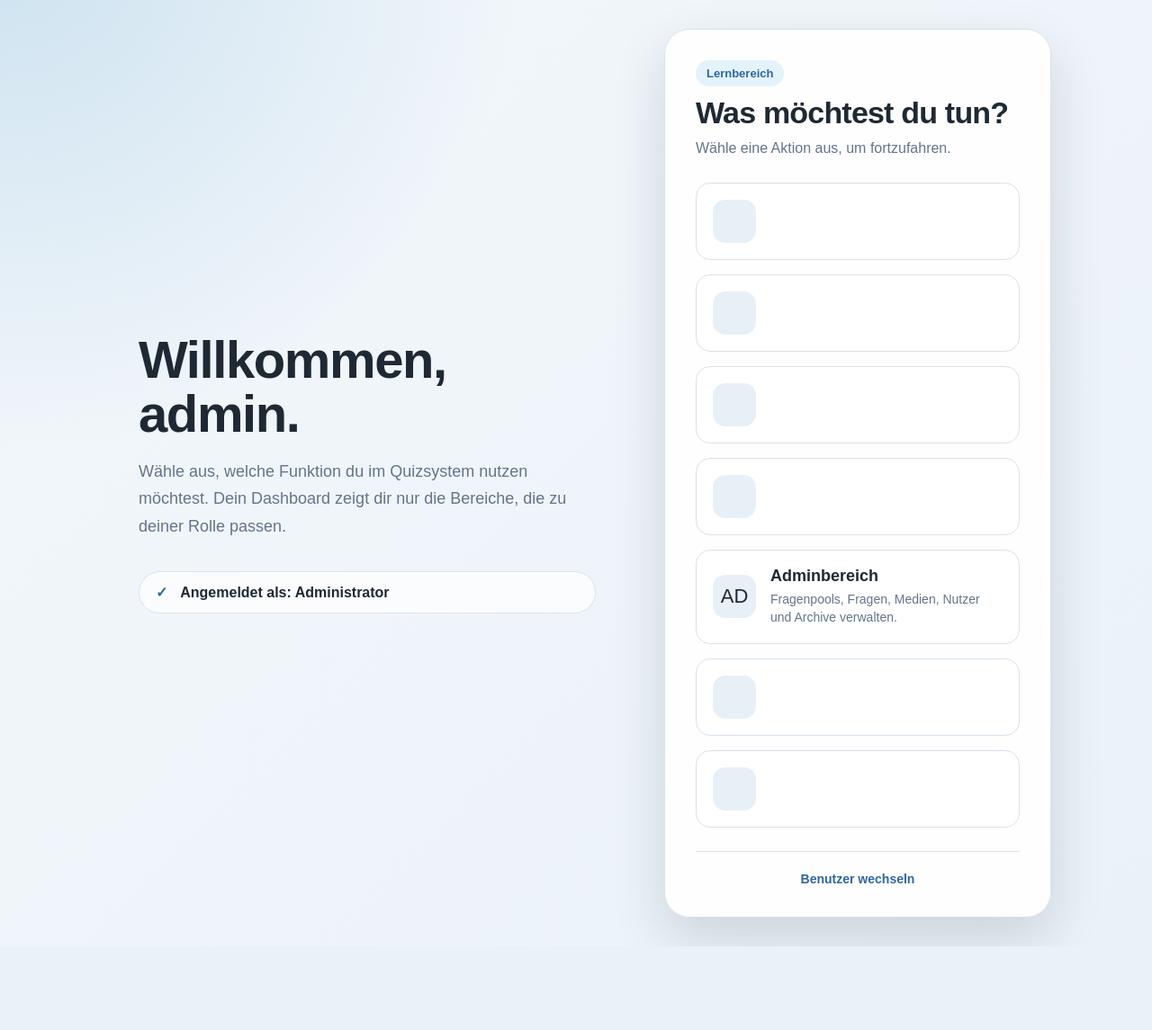
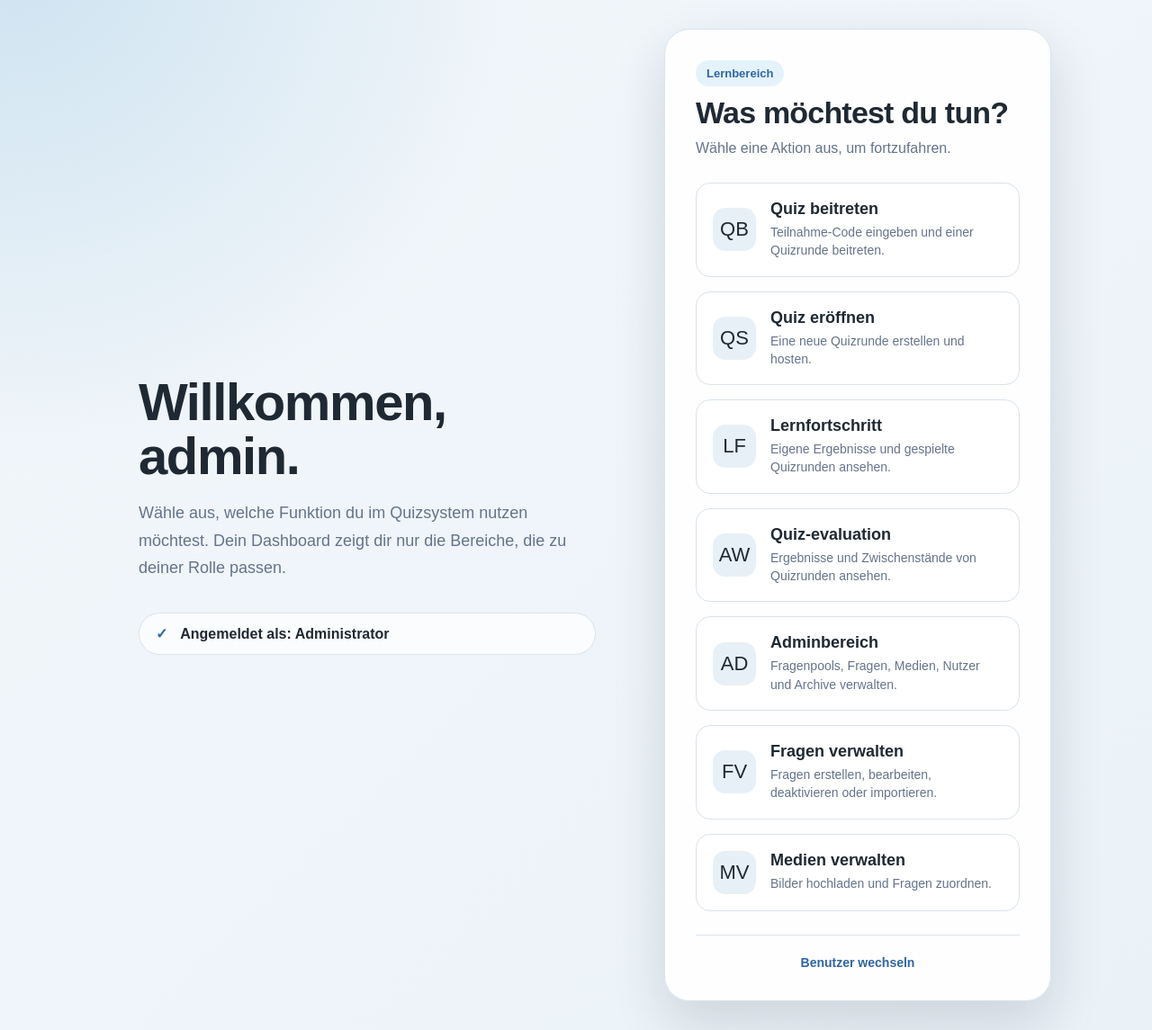
Before and after one commit to jasjas24/damago.learn, a PHP site: page /PHP/dashboard.php in a window 1280 px wide. Shown: the part 76-1221 px from the top of the page at 90% size. Before the commit the page ends 1128 px from the top, so only its background shows below. Run offline with PHP 8.4, Linux system fonts and the light colour scheme; a user stored in the database is signed in; data that the repository does not hold is empty.

Commit message:
dashboard.php -> english

```diff
--- a/Public/PHP/dashboard.php
+++ b/Public/PHP/dashboard.php
@@ -39,15 +39,15 @@ $dashboardCards = [
         "description" => "Eine neue Quizrunde erstellen und hosten."
     ],
     "history" => [
-        "href" => "historie.php",
+        "href" => "history.php",
         "icon" => "LF",
         "title" => "Lernfortschritt",
         "description" => "Eigene Ergebnisse und gespielte Quizrunden ansehen."
     ],
     "evaluation" => [
-        "href" => "auswertung.php",
+        "href" => "evaluation.php",
         "icon" => "AW",
-        "title" => "Quiz-Auswertung",
+        "title" => "Quiz-evaluation",
         "description" => "Ergebnisse und Zwischenstände von Quizrunden ansehen."
     ],
     "admin" => [
@@ -57,13 +57,13 @@ $dashboardCards = [
         "description" => "Fragenpools, Fragen, Medien, Nutzer und Archive verwalten."
     ],
     "manage_questions" => [
-        "href" => "fragen_verwalten.php",
+        "href" => "manage_questions.php",
         "icon" => "FV",
         "title" => "Fragen verwalten",
         "description" => "Fragen erstellen, bearbeiten, deaktivieren oder importieren."
     ],
     "manage_media" => [
-        "href" => "medien_verwalten.php",
+        "href" => "manage_media.php",
         "icon" => "MV",
         "title" => "Medien verwalten",
         "description" => "Bilder hochladen und Fragen zuordnen."
@@ -77,28 +77,28 @@ $dashboardCards = [
 
 $rolePermissions = [
     "admin" => [
-        "quiz_beitreten",
-        "quiz_erstellen",
-        "historie",
-        "auswertung",
+        "join_quiz",
+        "create_quiz",
+        "history",
+        "evaluation",
         "admin",
-        "fragen_verwalten",
-        "medien_verwalten"
+        "manage_questions",
+        "manage_media"
     ],
     "teacher" => [
-        "quiz_beitreten",
-        "quiz_erstellen",
-        "historie",
-        "auswertung"
+        "join_quiz",
+        "create_quiz",
+        "history",
+        "evaluation"
     ],
     "student" => [
-        "quiz_beitreten",
-        "quiz_erstellen",
-        "historie"
+        "join_quiz",
+        "create_quiz",
+        "history"
     ],
     "guest" => [
-        "quiz_beitreten",
-        "quiz_erstellen"
+        "join_quiz",
+        "create_quiz"
     ]
 ];
 
```
